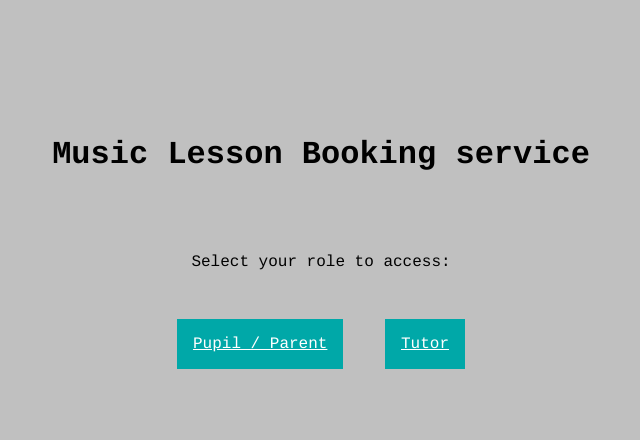
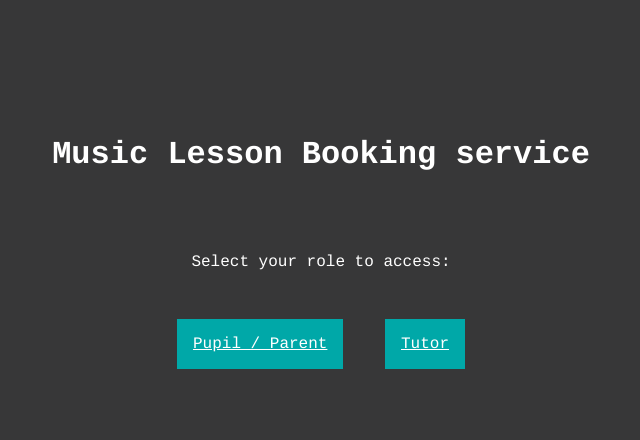
Before and after one commit to oschl-git/music-lesson-booking, a Spring Boot app: page / in a window 1280 px wide. Shown: the top 440 px of the page, without its empty margins (319-959 px from the left). Run offline with Spring Boot 4, Linux system fonts and the light colour scheme.

Commit message:
Small css tweak

```diff
--- a/src/main/resources/static/style.css
+++ b/src/main/resources/static/style.css
@@ -5,8 +5,8 @@
 }
 
 html {
-    color: #000000;
-    background-color: #c0c0c0;
+    color: white;
+    background-color: #373738;
     font-family: "Cousine", monospace;
     font-weight: 400;
 }
```
